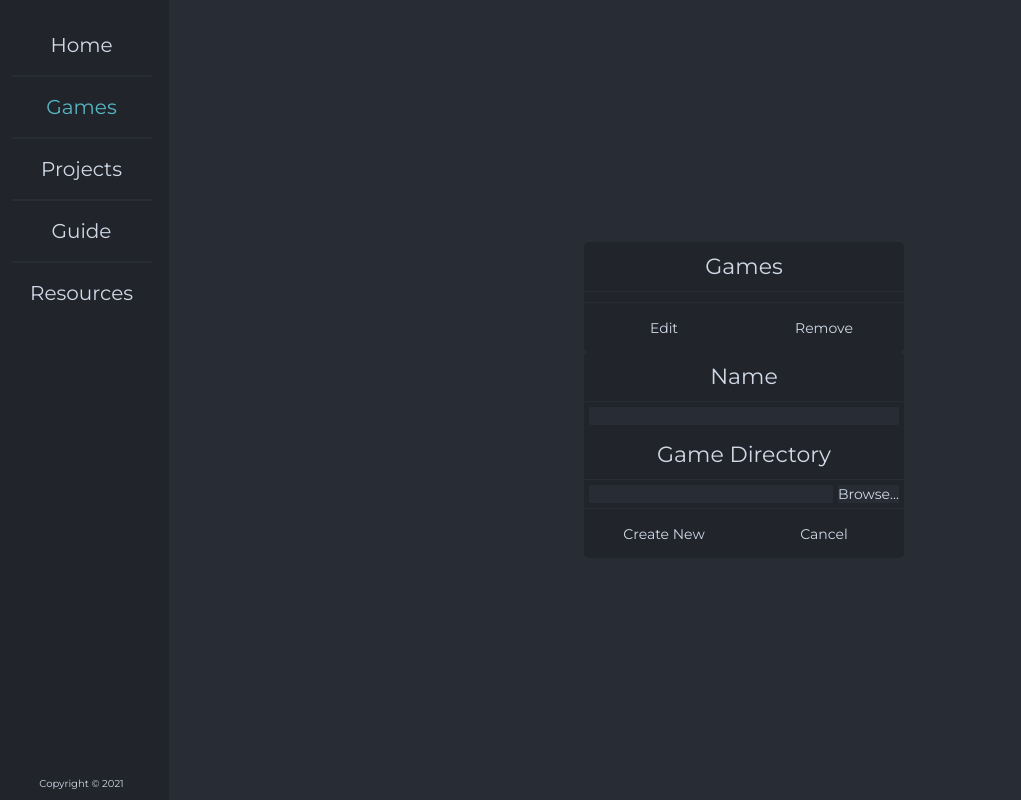
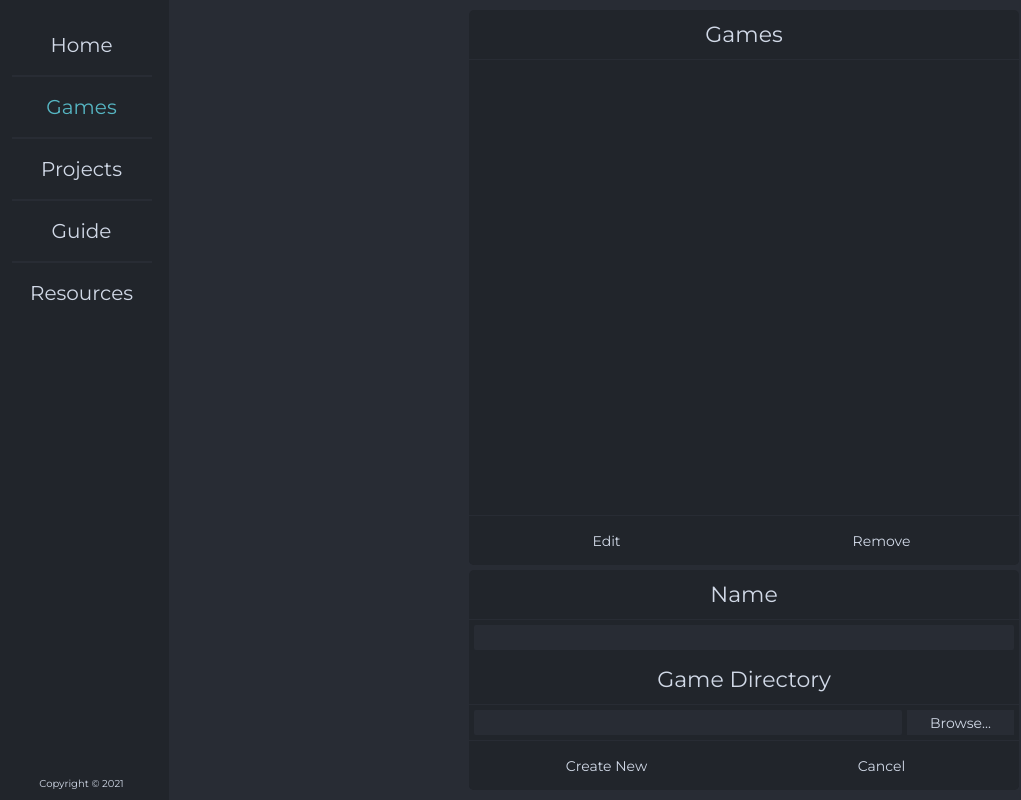
Before and after one commit to JonasAlmaas/prop-combine-tools, an Electron app: page pages/games.html in a window 1325 px wide. Shown: the whole page, without its empty margins (6-1027 px from the left). Drawn offline with Linux system fonts and the light colour scheme; no server answers.

Commit message:
Update games.css

```diff
--- a/styles/pages/games.css
+++ b/styles/pages/games.css
@@ -1,4 +1,4 @@
-.grid-layout {
+.page-grid-layout {
     display: grid;
     grid-template-columns: 5px 1fr minmax(300px, 550px) 1fr 5px;
     grid-template-rows: 5px 1fr 220px 5px;
```
